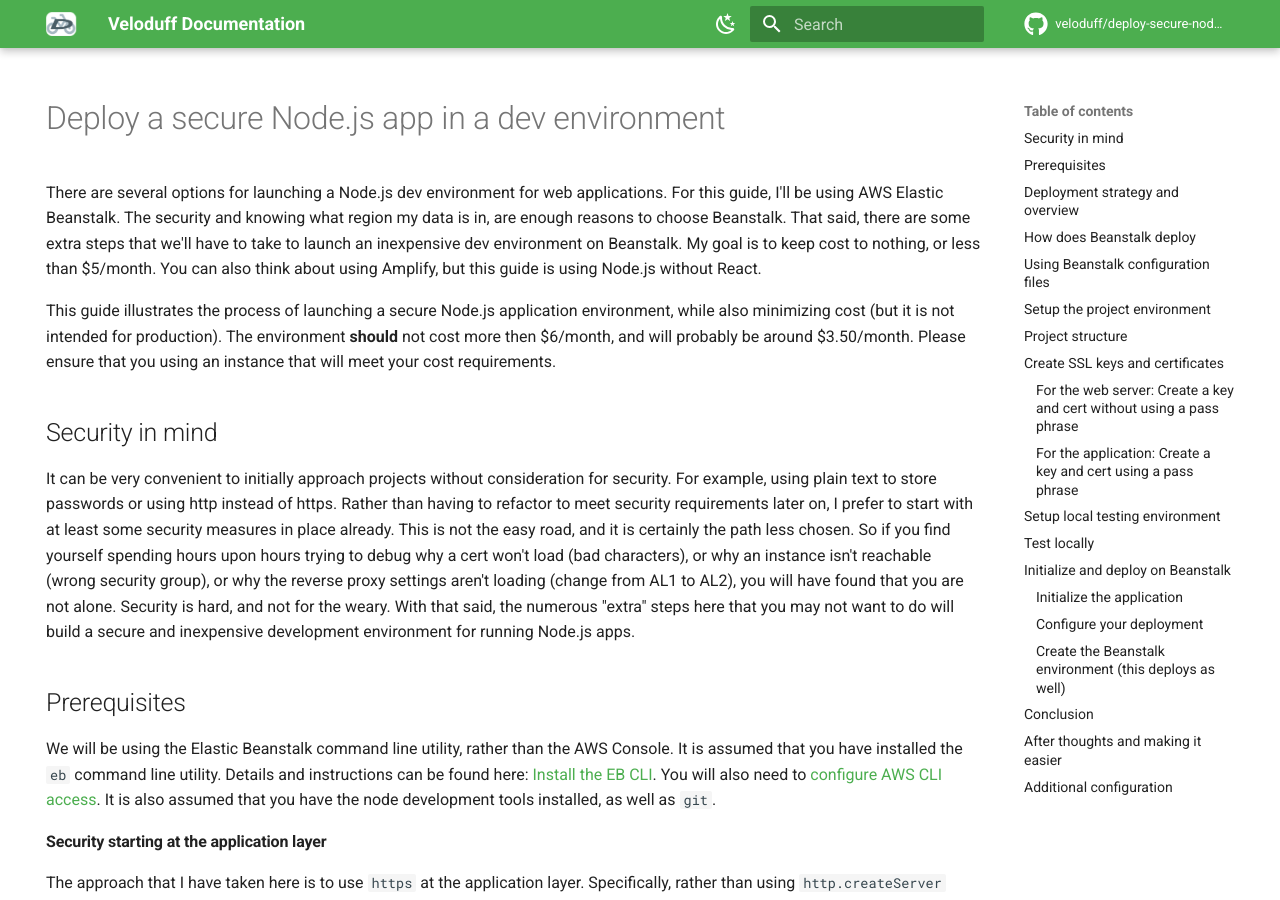
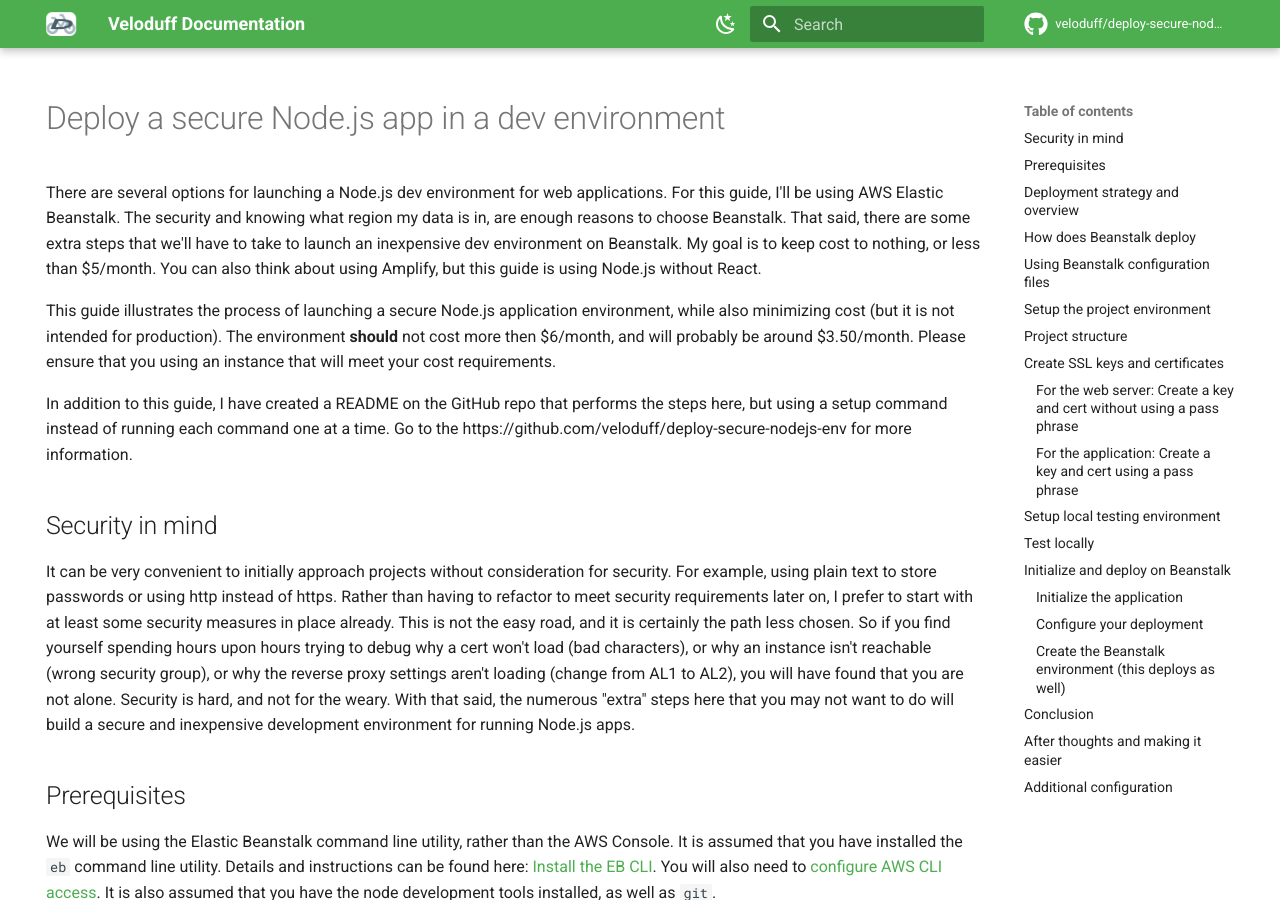
Before and after one commit to veloduff/deploy-secure-nodejs-env, an MkDocs documentation site: the page built from docs/index.md, in a window 1280 px wide and 900 px high. Built offline with MkDocs 1.6.1 and Material for MkDocs 9.7.7, drawn with Linux system fonts in a browser that asks for light colours; comment, search, counter and statistics services are not loaded.

Commit message:
updating docs index

```diff
--- a/docs/index.md
+++ b/docs/index.md
@@ -9,6 +9,8 @@
 There are several options for launching a Node.js dev environment for web applications. For this guide, I'll be using AWS Elastic Beanstalk. The security and knowing what region my data is in, are enough reasons to choose Beanstalk. That said, there are some extra steps that we'll have to take to launch an inexpensive dev environment on Beanstalk. My goal is to keep cost to nothing, or less than $5/month. You can also think about using Amplify, but this guide is using Node.js without React.
 
 This guide illustrates the process of launching a secure Node.js application environment, while also minimizing cost (but it is not intended for production). The environment **should** not cost more then $6/month, and will probably be around $3.50/month. Please ensure that you using an instance that will meet your cost requirements.
+
+In addition to this guide, I have created a README on the GitHub repo that performs the steps here, but using a setup command instead of running each command one at a time. Go to the https://github.com/veloduff/deploy-secure-nodejs-env for more information.
 
 ## Security in mind
 
```
